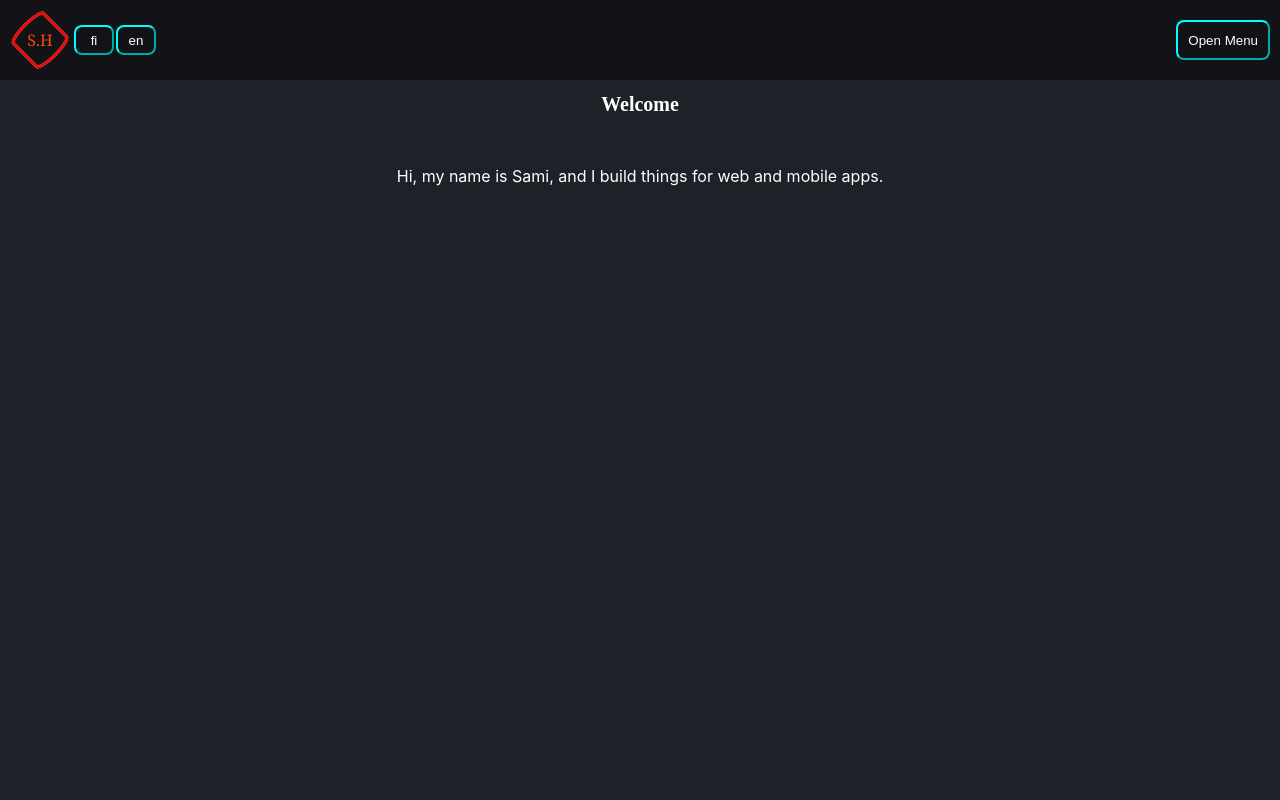
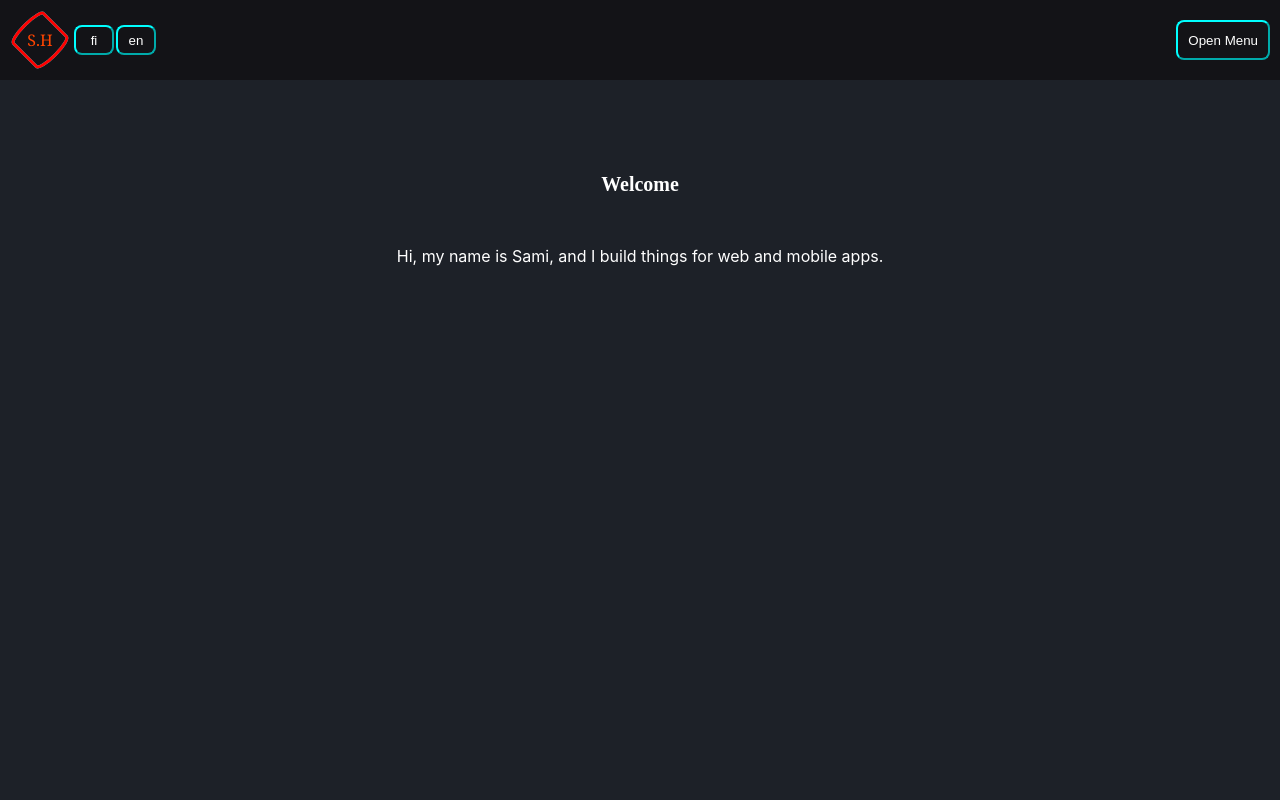
Before and after one commit to SamkHarks/My-page, a React (Create React App) app: page / in a window 1280 px wide. Shown: the top 800 px of the page. Built offline with nearby package versions, Linux system fonts and the light colour scheme.

Commit message:
add global style for body

```diff
--- a/src/index.css
+++ b/src/index.css
@@ -1,5 +1,7 @@
 body {
   margin: 0;
+  padding-top: 80px;
+  background-color: #1d2128;
   font-family: -apple-system, BlinkMacSystemFont, 'Segoe UI', 'Roboto', 'Oxygen',
     'Ubuntu', 'Cantarell', 'Fira Sans', 'Droid Sans', 'Helvetica Neue',
     sans-serif;
```
